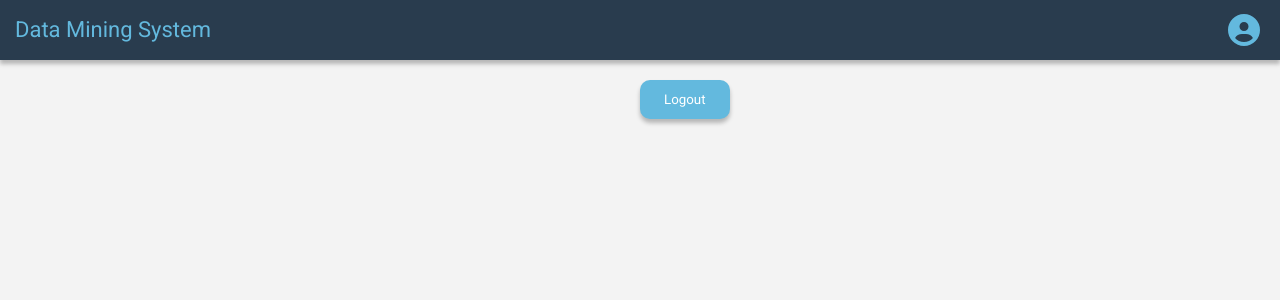
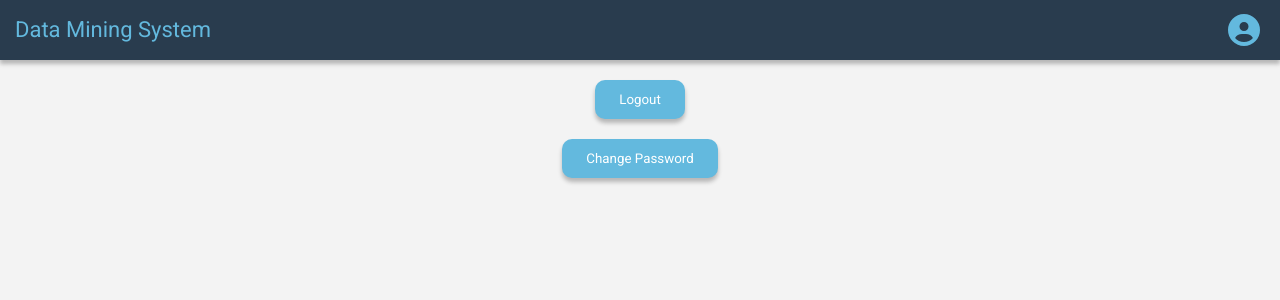
Before and after one commit to ECE493Group13/frontend, a React (Create React App) app: page /profile in a window 1280 px wide. Shown: the top 300 px of the page. Built offline with nearby package versions, Linux system fonts and the light colour scheme.

Commit message:
add change password button to profile page

```diff
--- a/src/App.css
+++ b/src/App.css
@@ -87,6 +87,9 @@ th {
   color: #63b9de;
   font-size: 22px;
   margin: 17px 15px;
+}
+
+.cursor-pointer {
   cursor: pointer;
 }
 
@@ -351,8 +354,9 @@ ul.dms-tab-navigator li.active {
   margin-top: 20px;
 }
 
-.logout-button {
-  margin: 20px 50%;
+.logout-button, .change-password-button {
+  margin: 20px;
+  text-align: center;
 }
 
 .analogy-test-form-container {
--- a/src/Components/Header.js
+++ b/src/Components/Header.js
@@ -3,10 +3,11 @@ import { FontAwesomeIcon } from "@fortawesome/react-fontawesome";
 import { faUserCircle } from "@fortawesome/free-solid-svg-icons";
 import { useNavigate } from "react-router-dom";
 
-export const Header = ({ showProfileIcon }) => {
+export const Header = ({ disableLogoClick, showProfileIcon }) => {
   const navigate = useNavigate();
 
   const openProfilePage = () => {
+    if (disableLogoClick) return;
     navigate("/profile");
   };
 
@@ -16,7 +17,15 @@ export const Header = ({ showProfileIcon }) => {
 
   return (
     <div className="dms-header flex-row-sb">
-      <p id="header" className="dms-header-title" onClick={routeHome}>
+      <p
+        id="header"
+        className={
+          disableLogoClick
+            ? "dms-header-title"
+            : "dms-header-title cursor-pointer"
+        }
+        onClick={routeHome}
+      >
         Data Mining System
       </p>
       {showProfileIcon && (
--- a/src/Pages/ChangePasswordPage.js
+++ b/src/Pages/ChangePasswordPage.js
@@ -59,6 +59,7 @@ export const ChangePasswordPage = () => {
           }
           throw new Error("HTTP status " + response.status);
         }
+        return response.json();
       })
       .then((json) => {
         if (json && json.token) {
@@ -73,7 +74,7 @@ export const ChangePasswordPage = () => {
 
   return (
     <div>
-      <Header></Header>
+      <Header disableLogoClick></Header>
       <div className="change-password-card-margin-top">
         <DoubleInputFormCard
           onInputChange={onInputChange}
--- a/src/Pages/ProfilePage.js
+++ b/src/Pages/ProfilePage.js
@@ -25,12 +25,22 @@ export const ProfilePage = () => {
       });
   };
 
+  const onRequestChangePassword = () => {
+    navigate("/changePassword");
+  };
+
   return (
     <div>
       <Header showProfileIcon />
       <div className="logout-button">
         <Button buttonText={"Logout"} onClick={onRequestLogout} />
       </div>
+      <div className="change-password-button">
+        <Button
+          buttonText={"Change Password"}
+          onClick={onRequestChangePassword}
+        />
+      </div>
     </div>
   );
 };
```
Also changed, not shown: 1 other file (tests, documents, lock files or other folders).
